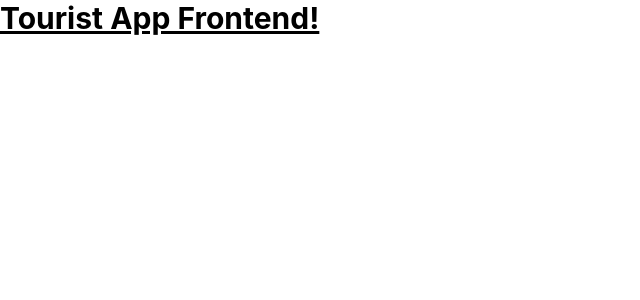
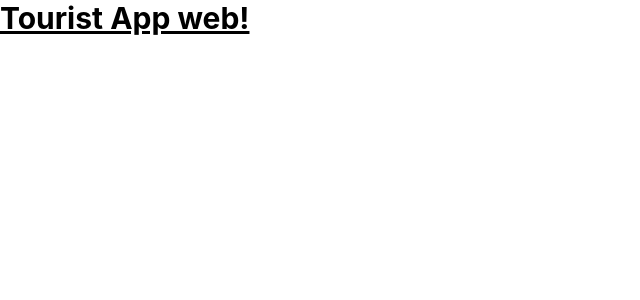
Before and after one commit to healertrix/web-tourist, a Next.js app: page / in a window 1280 px wide. Shown: the top 300 px of the page, without its empty margins (0-640 px from the left). Built offline with nearby package versions, Linux system fonts and the light colour scheme.

Commit message:
web rename

```diff
--- a/pages/index.js
+++ b/pages/index.js
@@ -4,6 +4,6 @@
 
 export default function Home() {
   return (
-    <h1 className="text-3xl font-bold underline">Tourist App Frontend!</h1>
+    <h1 className="text-3xl font-bold underline">Tourist App web!</h1>
   );
 }
```
